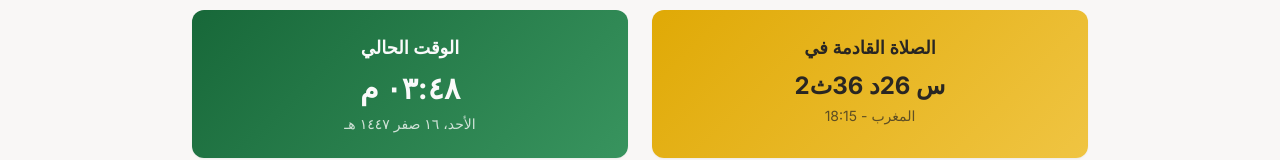
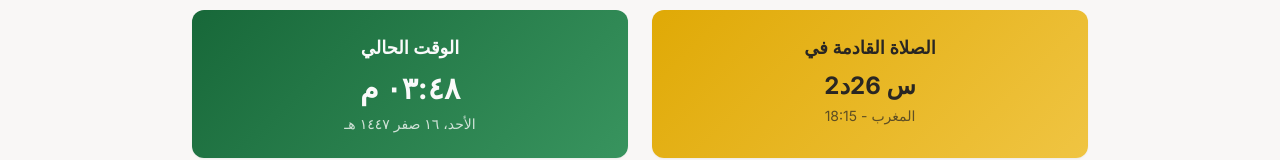
Before and after one commit to abdelrhman258/an-nur-compass, a React (Vite) app: page /prayer-times in a window 1280 px wide. Shown: the part 192-352 px from the top of the page. Built offline with nearby package versions, Linux system fonts and the light colour scheme.

Commit message:
Fix prayer time countdown display
Remove seconds from the prayer time countdown, displaying only hours and minutes for improved readability.

```diff
--- a/src/components/PrayerCountdown.tsx
+++ b/src/components/PrayerCountdown.tsx
@@ -76,11 +76,10 @@ const PrayerCountdown = ({ className = '' }: PrayerCountdownProps) => {
 
       const hoursRemaining = Math.floor(totalSecondsRemaining / 3600);
       const minutesRemaining = Math.floor((totalSecondsRemaining % 3600) / 60);
-      const secondsRemainingFinal = totalSecondsRemaining % 60;
 
       const timeText = language === 'ar' ?
-        `${hoursRemaining}س ${minutesRemaining}د ${secondsRemainingFinal}ث` :
-        `${hoursRemaining}h ${minutesRemaining}m ${secondsRemainingFinal}s`;
+        `${hoursRemaining}س ${minutesRemaining}د` :
+        `${hoursRemaining}h ${minutesRemaining}m`;
 
       return {
         name: nextPrayer.name,
@@ -93,11 +92,10 @@ const PrayerCountdown = ({ className = '' }: PrayerCountdownProps) => {
     const secondsRemaining = nextPrayer.timeInSeconds - currentTimeInSeconds;
     const hoursRemaining = Math.floor(secondsRemaining / 3600);
     const minutesRemainingFinal = Math.floor((secondsRemaining % 3600) / 60);
-    const secondsRemainingFinal = secondsRemaining % 60;
 
     const timeText = language === 'ar' ?
-      `${hoursRemaining}س ${minutesRemainingFinal}د ${secondsRemainingFinal}ث` :
-      `${hoursRemaining}h ${minutesRemainingFinal}m ${secondsRemainingFinal}s`;
+      `${hoursRemaining}س ${minutesRemainingFinal}د` :
+      `${hoursRemaining}h ${minutesRemainingFinal}m`;
 
     return {
       name: nextPrayer.name,
@@ -114,8 +112,8 @@ const PrayerCountdown = ({ className = '' }: PrayerCountdownProps) => {
     // Update immediately
     updateTimes();
 
-    // Update every second for responsive countdown
-    const timer = setInterval(updateTimes, 1000);
+    // Update every minute for responsive countdown
+    const timer = setInterval(updateTimes, 60000);
 
     return () => clearInterval(timer);
   }, [language]);
--- a/src/pages/PrayerTimes.tsx
+++ b/src/pages/PrayerTimes.tsx
@@ -130,14 +130,13 @@ const PrayerTimes = () => {
 
       const hoursRemaining = Math.floor(totalSecondsRemaining / 3600);
       const minutesRemaining = Math.floor((totalSecondsRemaining % 3600) / 60);
-      const secondsRemainingFinal = totalSecondsRemaining % 60;
 
       return {
         name: nextPrayer.name,
         time: nextPrayer.time,
         remaining: language === 'ar' ?
-          `${hoursRemaining}س ${minutesRemaining}د ${secondsRemainingFinal}ث` :
-          `${hoursRemaining}h ${minutesRemaining}m ${secondsRemainingFinal}s`
+          `${hoursRemaining}س ${minutesRemaining}د` :
+          `${hoursRemaining}h ${minutesRemaining}m`
       };
     }
 
@@ -145,14 +144,13 @@ const PrayerTimes = () => {
     const secondsRemaining = nextPrayer.timeInSeconds - currentTimeInSeconds;
     const hoursRemaining = Math.floor(secondsRemaining / 3600);
     const minutesRemainingFinal = Math.floor((secondsRemaining % 3600) / 60);
-    const secondsRemainingFinal = secondsRemaining % 60;
 
     return {
       name: nextPrayer.name,
       time: nextPrayer.time,
       remaining: language === 'ar' ?
-        `${hoursRemaining}س ${minutesRemainingFinal}د ${secondsRemainingFinal}ث` :
-        `${hoursRemaining}h ${minutesRemainingFinal}m ${secondsRemainingFinal}s`
+        `${hoursRemaining}س ${minutesRemainingFinal}د` :
+        `${hoursRemaining}h ${minutesRemainingFinal}m`
     };
   };
 
@@ -185,8 +183,8 @@ const PrayerTimes = () => {
     // Update immediately
     updateTimes();
 
-    // Update every 10 seconds for responsive countdown
-    const timer = setInterval(updateTimes, 10000);
+    // Update every minute for responsive countdown
+    const timer = setInterval(updateTimes, 60000);
 
     // Simulate location detection
     setTimeout(() => {
```
